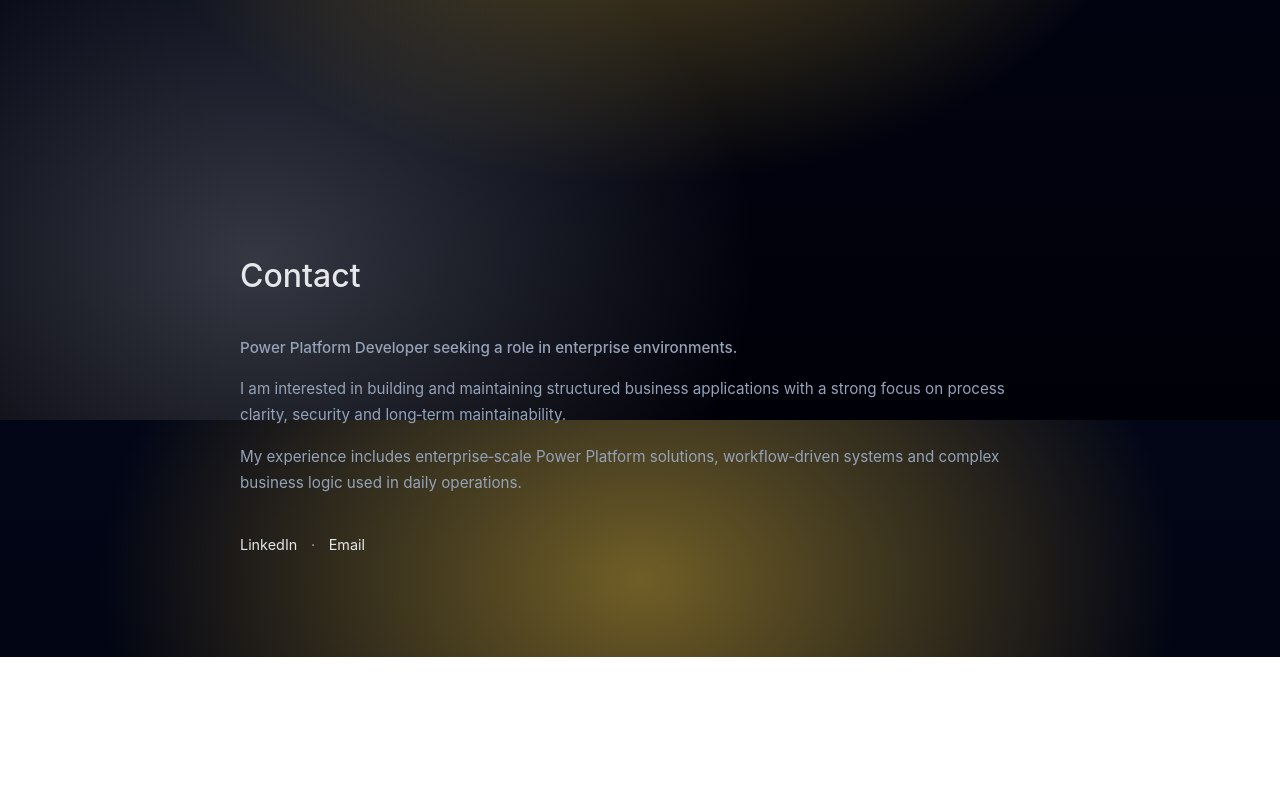
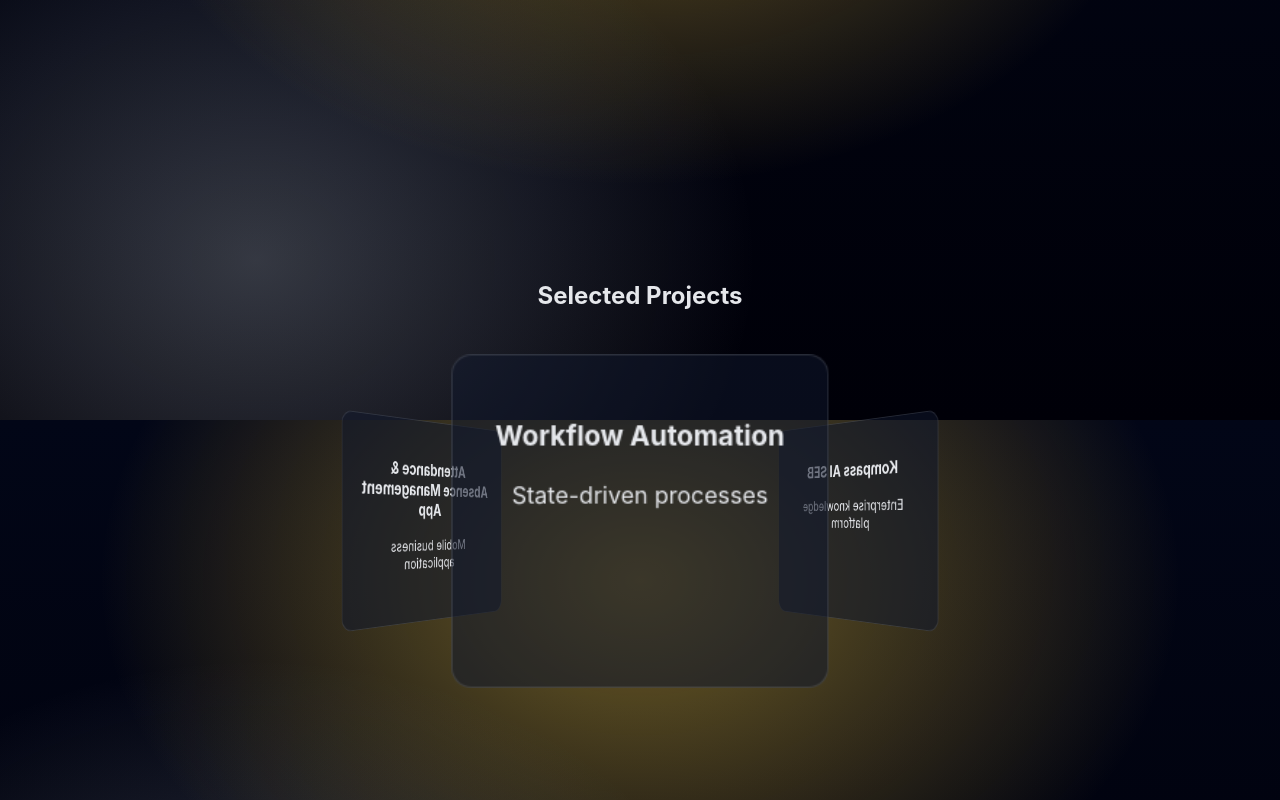
Before and after one commit to wojtek-strzyzowski/Portfolio, a Vue app in the folder Portfolio/: page / in a window 1280 px wide. Shown: the part 4380-5180 px from the top of the page. Before the commit the page ends 5037 px from the top, so only its background shows below. Built offline with nearby package versions, Linux system fonts and the light colour scheme.

Commit message:
carousel and slide integrated

```diff
--- a/Portfolio/src/App.vue
+++ b/Portfolio/src/App.vue
@@ -10,6 +10,8 @@
 import CaseStudy from "./components/sections/CaseStudy.vue"
 import MiniCaseStudy from "./components/sections/MiniCaseStudy.vue"
 import Contact from "./components/sections/ContactSection.vue"
+import Carousel from "./components/sections/Carousel.vue"
+import ProjectOverview from "./components/sections/ProjectsOverview.vue"
 
 onMounted(() => {
   const text = document.querySelector(".quote-text")
@@ -55,6 +57,8 @@
 
     <MiniCaseStudy />
 
+    <ProjectOverview />
+
     <Contact />
 
   </main>
--- /dev/null
+++ b/Portfolio/src/assets/scss/layout/carousell.scss
@@ -0,0 +1,75 @@
+@use "../abstracts/variables" as vars;
+
+.projects-overview {
+    padding: 8rem 0;
+    text-align: center;
+  }
+
+  .carousel_title{
+    padding-bottom: 3.5rem;
+  }
+
+  .carousel {
+    perspective: 900px;
+    margin-top: 2.5rem;
+  }
+
+  .carousel__inner {
+    position: relative;
+    width: 260px;
+    height: 230px;
+    margin: 0 auto;
+
+    transform-style: preserve-3d;
+    animation: rotate 15s  infinite !important;
+  }
+
+  .carousel__card {
+    position: absolute;
+    inset: 0;
+    padding: 1.6rem;
+
+    border-radius: 14px;
+    background: rgba(15, 23, 42, 0.55);
+    border: 1px solid rgba(255,255,255,0.12);
+
+    color: vars.$text-primary;
+  }
+
+  /* Positionierung der Cards */
+  .carousel__card:nth-child(1) {
+    transform: rotateY(0deg) translateZ(280px);
+  }
+  .carousel__card:nth-child(2) {
+    transform: rotateY(120deg) translateZ(280px);
+  }
+  .carousel__card:nth-child(3) {
+    transform: rotateY(240deg) translateZ(280px);
+  }
+
+  /* Sehr langsame Rotation */
+  @keyframes rotate {
+    /* Card 1 vorne */
+    0%   { transform: rotateY(0deg); }
+    20%  { transform: rotateY(0deg); }   /* PAUSE */
+
+    /* Übergang zu Card 2 */
+    33%  { transform: rotateY(120deg); }
+    53%  { transform: rotateY(120deg); } /* PAUSE */
+
+    /* Übergang zu Card 3 */
+    66%  { transform: rotateY(240deg); }
+    86%  { transform: rotateY(240deg); } /* PAUSE */
+
+    /* Zurück zu Card 1 */
+    100% { transform: rotateY(360deg); }
+  }
+
+
+
+
+@media (prefers-reduced-motion: reduce) {
+  .carousel__inner {
+    animation: none;
+  }
+}
--- /dev/null
+++ b/Portfolio/src/assets/scss/layout/projectdetailpanel.scss
@@ -0,0 +1,25 @@
+.project-overlay {
+    position: fixed;
+    inset: 0;
+    background: rgba(0,0,0,0.35);
+    z-index: 900;
+  }
+
+  .project-panel {
+    position: fixed;
+    top: 50%;
+    left: 50%;
+
+    width: min(90vw, 720px);
+    max-height: 80vh;
+
+    background: #020617;
+    padding: 2rem;
+    border-radius: 16px;
+
+    z-index: 1000;
+    overflow-y: auto;
+
+    /* Layout-Ziel, GSAP kümmert sich um Bewegung */
+    transform: translate(-50%, -50%);
+  }
--- /dev/null
+++ b/Portfolio/src/assets/scss/layout/projectsoverview.scss
@@ -0,0 +1,75 @@
+@use "../abstracts/variables" as vars;
+
+.projects-overview {
+    padding: 8rem 0;
+    text-align: center;
+  }
+
+  .carousel_title{
+    padding-bottom: 3.5rem;
+  }
+
+  .carousel {
+    perspective: 900px;
+    margin-top: 2.5rem;
+  }
+
+  .carousel__inner {
+    position: relative;
+    width: 260px;
+    height: 230px;
+    margin: 0 auto;
+
+    transform-style: preserve-3d;
+    animation: rotate 15s  infinite !important;
+  }
+
+  .carousel__card {
+    position: absolute;
+    inset: 0;
+    padding: 1.6rem;
+
+    border-radius: 14px;
+    background: rgba(15, 23, 42, 0.55);
+    border: 1px solid rgba(255,255,255,0.12);
+
+    color: vars.$text-primary;
+  }
+
+  /* Positionierung der Cards */
+  .carousel__card:nth-child(1) {
+    transform: rotateY(0deg) translateZ(280px);
+  }
+  .carousel__card:nth-child(2) {
+    transform: rotateY(120deg) translateZ(280px);
+  }
+  .carousel__card:nth-child(3) {
+    transform: rotateY(240deg) translateZ(280px);
+  }
+
+  /* Sehr langsame Rotation */
+  @keyframes rotate {
+    /* Card 1 vorne */
+    0%   { transform: rotateY(0deg); }
+    20%  { transform: rotateY(0deg); }   /* PAUSE */
+
+    /* Übergang zu Card 2 */
+    33%  { transform: rotateY(120deg); }
+    53%  { transform: rotateY(120deg); } /* PAUSE */
+
+    /* Übergang zu Card 3 */
+    66%  { transform: rotateY(240deg); }
+    86%  { transform: rotateY(240deg); } /* PAUSE */
+
+    /* Zurück zu Card 1 */
+    100% { transform: rotateY(360deg); }
+  }
+
+
+
+
+@media (prefers-reduced-motion: reduce) {
+  .carousel__inner {
+    animation: none;
+  }
+}
--- a/Portfolio/src/assets/scss/main.scss
+++ b/Portfolio/src/assets/scss/main.scss
@@ -14,6 +14,9 @@
 @use "layout/minicasestudy";
 @use "layout/section";
 @use "layout/contact";
+@use "layout/carousell";
+@use "layout/projectsoverview";
+@use "layout/projectdetailpanel";
 
 /* components */
 @use "components/surface";
--- /dev/null
+++ b/Portfolio/src/components/sections/Carousel.vue
@@ -0,0 +1,29 @@
+
+<template>
+    <section class="projects-overview">
+        <div class="carousel_title">
+            <h2>Selected Projects</h2>
+        </div>
+
+        <div class="carousel">
+        <div class="carousel__inner">
+
+            <div class="carousel__card">
+            <h3>Kompass AI – Knowledge Platform</h3>
+            <p>Enterprise knowledge platform developed with ZHAW to support work across SEB.</p>
+            </div>
+
+            <div class="carousel__card">
+            <h3>Attendance & Absence Management App</h3>
+            <p>Mobile-first business application for daily attendance tracking and structured absence reporting.</p>
+            </div>
+
+            <div class="carousel__card">
+            <h3>Workflow Automation</h3>
+            <p>State‑driven processes with server‑side validation.</p>
+            </div>
+
+        </div>
+        </div>
+     </section>
+</template>
--- /dev/null
+++ b/Portfolio/src/components/sections/ProjectDetailPanel.vue
@@ -0,0 +1,92 @@
+
+<template>
+  <!-- Overlay -->
+  <div
+    ref="overlay"
+    class="project-overlay"
+    @click="$emit('close')"
+  ></div>
+
+  <!-- Sliding panel -->
+  <aside
+    ref="panel"
+    class="project-panel"
+  >
+    <header class="project-panel__header">
+      <h3>{{ project?.title }}</h3>
+      <button class="close" @click="$emit('close')">×</button>
+    </header>
+
+    <p class="project-panel__subtitle">
+      {{ project?.subtitle }}
+    </p>
+
+    <ul v-if="project?.details?.length" class="project-panel__details">
+      <li v-for="(item, i) in project.details" :key="i">
+        {{ item }}
+      </li>
+    </ul>
+  </aside>
+</template>
+
+<script setup>
+import { ref, watch, onMounted } from "vue";
+import gsap from "gsap";
+
+const props = defineProps({
+  open: Boolean,
+  project: Object
+});
+
+const panel = ref(null);
+const overlay = ref(null);
+
+onMounted(() => {
+  gsap.set(panel.value, {
+    xPercent: -150,
+    yPercent: -50,
+    opacity: 0,
+    pointerEvents: "none"
+  });
+
+  gsap.set(overlay.value, {
+    opacity: 0,
+    pointerEvents: "none"
+  });
+});
+
+watch(
+  () => props.open,
+  (open) => {
+    if (open) {
+      gsap.to(overlay.value, {
+        opacity: 0.35,
+        pointerEvents: "auto",
+        duration: 1.2
+      });
+
+      gsap.to(panel.value, {
+        xPercent: -50,
+        opacity: 1,
+        pointerEvents: "auto",
+        duration: 1.2,
+        ease: "power2.inOut"
+      });
+    } else {
+      gsap.to(panel.value, {
+        xPercent: -150,
+        opacity: 0,
+        pointerEvents: "none",
+        duration: 1,
+        ease: "power2.in"
+      });
+
+      gsap.to(overlay.value, {
+        opacity: 0,
+        pointerEvents: "none",
+        duration:1
+      });
+    }
+  }
+);
+</script>
--- /dev/null
+++ b/Portfolio/src/components/sections/ProjectsOverview.vue
@@ -0,0 +1,45 @@
+<script setup>
+import { ref } from "vue";
+import { projects } from "@/data/project";
+import ProjectDetailPanel from "./ProjectDetailPanel.vue"
+
+const activeProject = ref(null);
+const isOpen = ref(false);
+
+function openProject(project) {
+  activeProject.value = project;
+  isOpen.value = true;
+}
+
+function closeProject() {
+  isOpen.value = false;
+  activeProject.value = null;
+}
+</script>
+
+<template>
+  <section class="projects-overview">
+    <h2 class="carousel_title">Selected Projects</h2>
+
+    <div class="carousel">
+      <div class="carousel__inner">
+        <div
+          v-for="project in projects"
+          :key="project.id"
+          class="carousel__card"
+          @click="openProject(project)"
+        >
+          <h3>{{ project.title }}</h3>
+          <p>{{ project.subtitle }}</p>
+        </div>
+      </div>
+    </div>
+
+    <!-- ✅ Detail Panel -->
+    <ProjectDetailPanel
+      :open="isOpen"
+      :project="activeProject"
+      @close="closeProject"
+    />
+  </section>
+</template>
--- /dev/null
+++ b/Portfolio/src/data/project.js
@@ -0,0 +1,42 @@
+export const projects = [
+    {
+      id: "kompass-ai",
+      title: "Kompass AI SEB",
+      subtitle: "Enterprise knowledge platform",
+      images: [
+        "/src/assets/images/kompass-1.png",
+        "/src/assets/images/kompass-2.png"
+      ],
+      details: [
+        "Developed in collaboration with ZHAW",
+        "Used organization-wide across SEB",
+        "Structured guidance around AI-related work"
+      ]
+    },
+    {
+      id: "attendance-app",
+      title: "Attendance & Absence Management App",
+      subtitle: "Mobile business application",
+      images: [
+        "/src/assets/images/attendance-1.png"
+      ],
+      details: [
+        "Daily attendance overview",
+        "Structured absence reporting",
+        "Mobile-first user interface"
+      ]
+    },
+    {
+      id: "workflow-automation",
+      title: "Workflow Automation",
+      subtitle: "State-driven processes",
+      images: [
+        "/src/assets/images/workflow-1.png"
+      ],
+      details: [
+        "Process-based orchestration",
+        "Server-side validations",
+        "Audit-friendly design"
+      ]
+    }
+  ];
```
